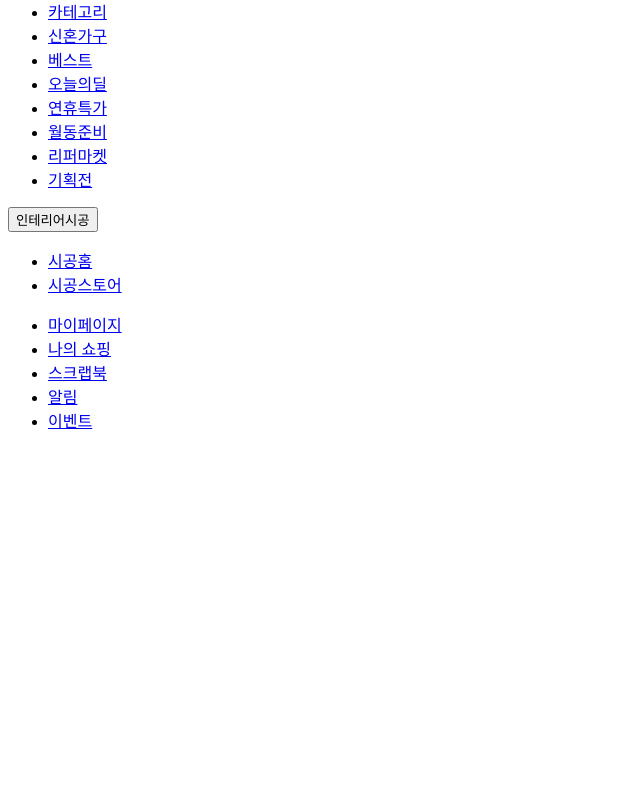
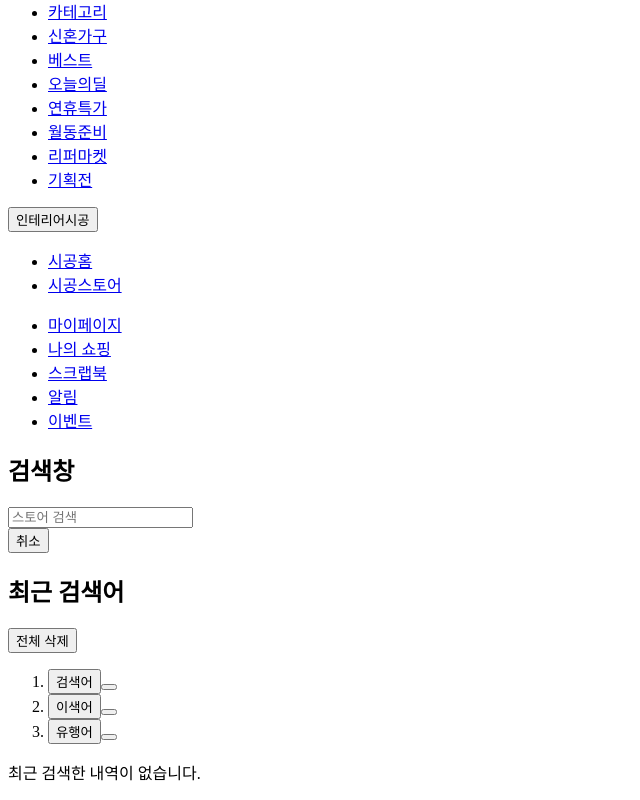
Before and after one commit to hyeji-hub/tomorrow-house, a website: page index.html in a window 1280 px wide. Shown: the part 2349-3149 px from the top of the page, without its empty margins (0-640 px from the left). Before the commit the page ends 2797 px from the top, so only its background shows below. Drawn offline with Linux system fonts and the light colour scheme.

Commit message:
🚧 Mark up search modal

```diff
--- a/index.html
+++ b/index.html
@@ -304,6 +304,65 @@
       </nav>
     </aside>
 
+    <aside class="search-modal lg-hidden">
+      <div class="container">
+        <div class="row">
+          <div class="col-sm-4">
+            <header class="search-modal-header">
+              <h1 class="visually-hidden">검색창</h1>
+              <div class="search-modal-form">
+                <div class="input-group">
+                  <i class="ic-search" aria-hidden></i>
+                  <input
+                    class="form-input"
+                    type="text"
+                    placeholder="스토어 검색"
+                  />
+                </div>
+                <button class="btn-ghost btn-40" type="button">취소</button>
+              </div>
+            </header>
+
+            <section class="search-history">
+              <header class="search-history-header">
+                <h2 class="title">최근 검색어</h2>
+                <button type="button">전체 삭제</button>
+              </header>
+
+              <!-- NOTE: 최근 검색어가 존재할 경우 -->
+              <div class="search-history-content">
+                <ol class="search-history-list">
+                  <li class="search-history-item">
+                    <button class="word-button" type="button">검색어</button
+                    ><button class="delete-button" type="button">
+                      <i class="ic-close" aria-label="검색어 삭제"></i>
+                    </button>
+                  </li>
+                  <li class="search-history-item">
+                    <button class="word-button" type="button">이색어</button
+                    ><button class="delete-button" type="button">
+                      <i class="ic-close" aria-label="검색어 삭제"></i>
+                    </button>
+                  </li>
+                  <li class="search-history-item">
+                    <button class="word-button" type="button">유행어</button
+                    ><button class="delete-button" type="button">
+                      <i class="ic-close" aria-label="검색어 삭제"></i>
+                    </button>
+                  </li>
+                </ol>
+              </div>
+
+              <!-- NOTE: 최근 검색어가 존재하지 않을 경우 -->
+              <div class="search-history-content">
+                <p class="placeholder">최근 검색한 내역이 없습니다.</p>
+              </div>
+            </section>
+          </div>
+        </div>
+      </div>
+    </aside>
+
     <div class="overlay" aria-hidden></div>
   </body>
 </html>
```
